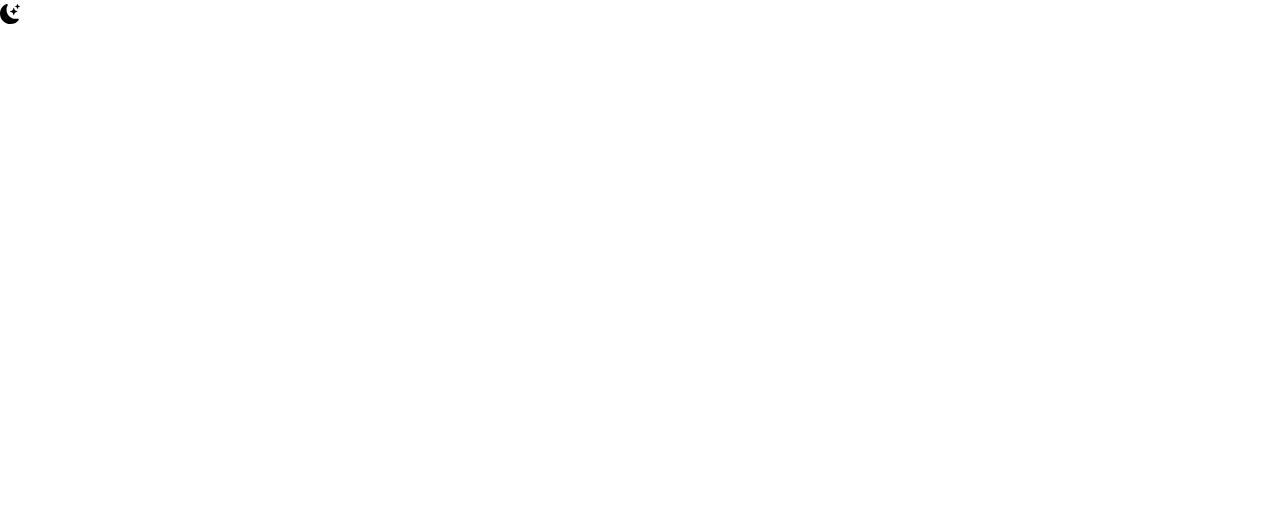
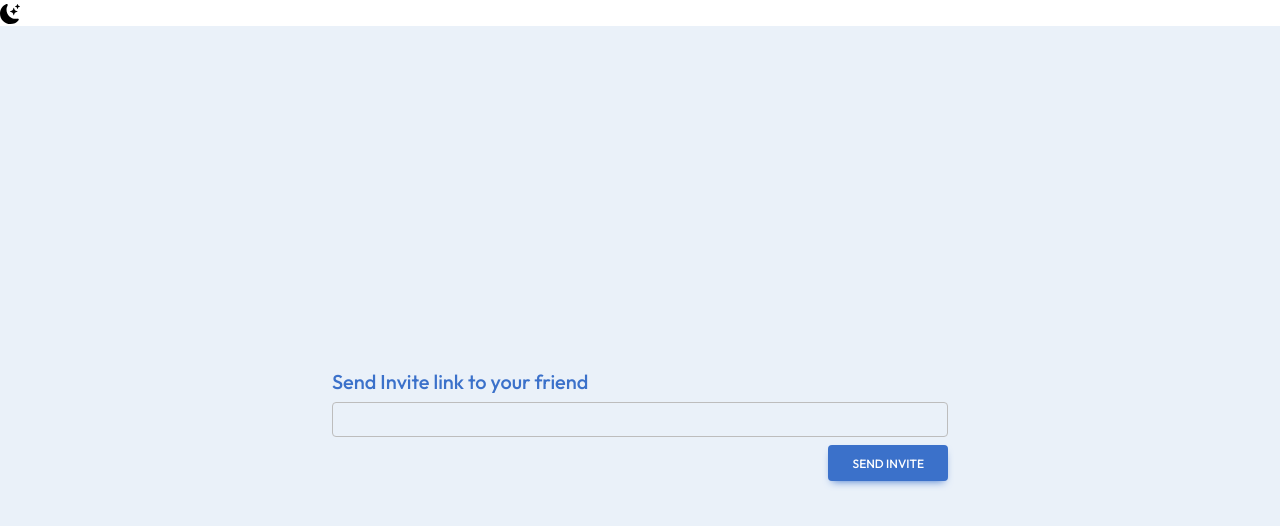
Before and after one commit to Veena55/fe-chitchat, a React (Vite) app: page /invite in a window 1280 px wide. Before the commit this address had no page. Shown: the top 526 px of the page. Built offline with nearby package versions, Linux system fonts and the light colour scheme.

Commit message:
invite-page

```diff
--- a/package.json
+++ b/package.json
@@ -10,6 +10,7 @@
     "preview": "vite preview"
   },
   "dependencies": {
+    "@tanstack/react-query": "^5.49.2",
     "axios": "^1.7.2",
     "gsap": "^3.12.5",
     "mdb-react-ui-kit": "^8.0.0",
--- a/src/components/ChatSection/ChatNav.jsx
+++ b/src/components/ChatSection/ChatNav.jsx
@@ -1,7 +1,8 @@
 import React, { useState } from 'react'
-import { BsBellFill, BsChatDots } from 'react-icons/bs'
+import { BsChatDots } from 'react-icons/bs'
 import { LuContact } from 'react-icons/lu'
 import './chat.css';
+import { FaUserFriends, FaUserPlus } from 'react-icons/fa';
 
 const ChatNav = () => {
     const [activeElement, setActiveElement] = useState(['chats']);
@@ -10,17 +11,15 @@ const ChatNav = () => {
     }
     return (
         <div className='row mx-0'>
-            <div className="col-12 py-2 d-flex justify-content-between chat-nav">
+            <div className="col-12 py-2 d-flex justify-content-between align-items-center chat-nav">
                 <div>
-                    <h4 className='text-primary fs-bold text-capitalize'>{activeElement}</h4>
+                    <h5 className='text-primary fs-bold text-capitalize'>{activeElement}</h5>
                 </div>
                 <div className='d-flex align-items-center'>
                     <BsChatDots className={`text-secondary mx-1 ${activeElement == 'chats' && 'active'}`} onClick={() => setActiveClass('chats')} size={20} />
                     <LuContact className={`text-secondary mx-1 ${activeElement == 'contacts' && 'active'}`} onClick={() => setActiveClass('contacts')} size={20} />
-                    <div className='position-relative'>
-                        <BsBellFill className={`text-secondary mx-1 ${activeElement == 'notifications' && 'active'}`} onClick={() => setActiveClass('notifications')} size={20} />
-                        <div className='position-absolute notification_count translate-middle badge rounded-circle bg bg-danger'><small>12</small></div>
-                    </div>
+                    <FaUserFriends className={`text-secondary mx-1 ${activeElement == 'groups' && 'active'}`} onClick={() => setActiveClass('groups')} size={20} />
+                    <FaUserPlus className={`text-danger mx-1 ${activeElement == 'invite' && 'active'}`} onClick={() => setActiveClass('invite')} size={20} />
                 </div>
             </div>
         </div >
--- /dev/null
+++ b/src/components/Invite/Invite.css
@@ -0,0 +1,3 @@
+.bg-light-blue {
+    background: #EAF1F9;
+}
--- /dev/null
+++ b/src/components/Invite/Invite.jsx
@@ -0,0 +1,20 @@
+import React from 'react'
+import './Invite.css'
+
+const Invite = () => {
+    return (
+        <div className='row mx-0 bg-light-blue align-items-center' style={{ height: "100vh" }}>
+            <div className="col-6 mx-auto">
+                <h5 className='text-primary'>Send Invite link to your friend</h5>
+                <div className="form-group">
+                    <input type="email" className="form-control" readOnly />
+                </div>
+                <div className='mt-2 text-end'>
+                    <button className="btn btn-primary">Send Invite</button>
+                </div>
+            </div>
+        </div>
+    )
+}
+
+export default Invite
--- a/src/main.jsx
+++ b/src/main.jsx
@@ -9,10 +9,14 @@ import Verify from './components/Verify/Verify.jsx';
 import { ToastContainer } from 'react-toastify';
 import ToggleButton from './components/ToggleButton/ToggleButton.jsx';
 import Home from './pages/Home/Home.jsx';
-
+import { QueryClient, QueryClientProvider } from '@tanstack/react-query';
+import Invite from './components/Invite/Invite.jsx';
+// Create a new QueryClient instance
+const queryClient = new QueryClient();
 
 ReactDOM.createRoot(document.getElementById('root')).render(
   // <React.StrictMode>
+  <QueryClientProvider client={queryClient}>
     <BrowserRouter>
       <ToastContainer />
       <ToggleButton />
@@ -21,7 +25,9 @@ ReactDOM.createRoot(document.getElementById('root')).render(
         <Route path='/home' element={<Home />}></Route>
         <Route path='/login' element={<Login />}></Route>
         <Route path='/verify' element={<Verify />}></Route>
+        <Route path='/invite' element={<Invite />}></Route>
       </Routes>
     </BrowserRouter>
+  </QueryClientProvider>
   // </React.StrictMode>,
 )
```
Also changed, not shown: 1 other file (tests, documents, lock files or other folders). Lines whose indentation alone changed are shown as unchanged.
